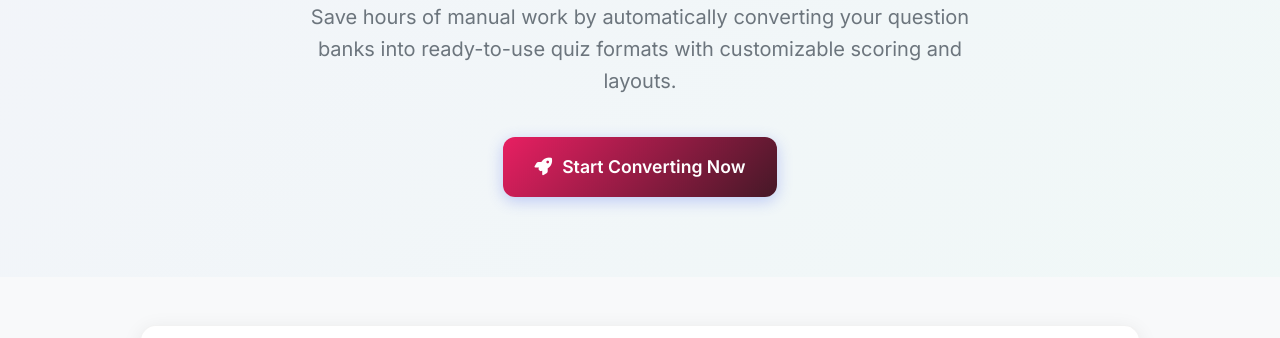
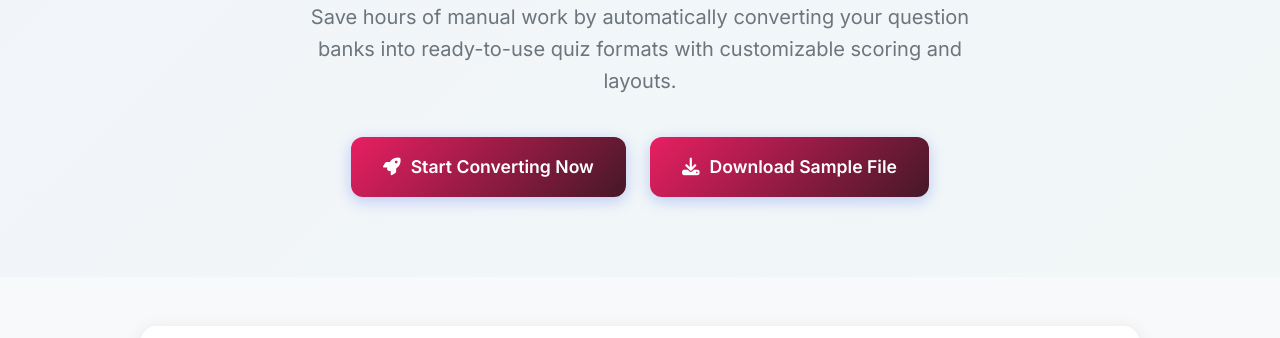
Before and after one commit to illusion15/McqQuizMaker, a plain HTML site: page index.html in a window 1280 px wide. Shown: the part 315-653 px from the top of the page. Drawn offline with Linux system fonts and the light colour scheme.

Commit message:
added smaple download btn

```diff
--- a/index.html
+++ b/index.html
@@ -55,6 +55,12 @@
       <div class="hero-buttons">
         <a href="#uploadForm" class="cta-button">
           <i class="fas fa-rocket"></i> Start Converting Now
+        </a>
+
+        <a class="sample-btn-container cta-button" href="/static/sample.docx" download>
+
+            <i class="fas fa-download"></i> Download Sample File
+
         </a>
         <!-- <a href="#how-it-works" class="cta-button secondary">
           <i class="fas fa-play-circle"></i> See How It Works
--- a/static/css/index_style.css
+++ b/static/css/index_style.css
@@ -1061,7 +1061,7 @@ body.dark-mode #imp-instruction p {
   justify-content: center;
 }
 
-.sample-btn {
+/* .sample-btn {
   width: auto;
   font-size: 1rem;
   padding: 0.8rem 1.5rem;
@@ -1081,7 +1081,7 @@ body.dark-mode #imp-instruction p {
   transform: translateY(-2px);
   box-shadow: 0 4px 15px rgba(6, 214, 160, 0.3);
 }
-
+*/
 /* Testimonials */
 .testimonial-section {
   max-width: 1200px;
```
Also changed, not shown: 2 other files.
